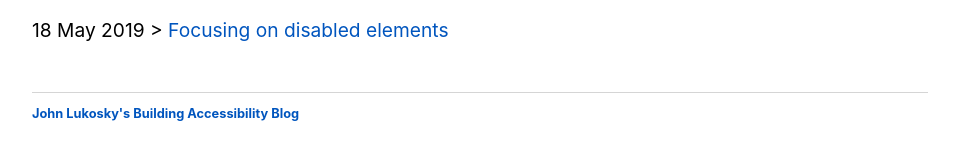
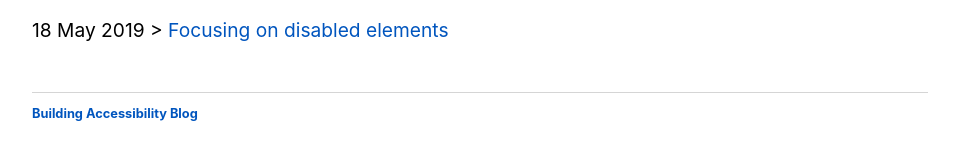
Before and after one commit to jlukosky/jlukosky, a Jekyll site: the page built from index.html, in a window 1280 px wide. Shown: the part 235-395 px from the top of the page, without its empty margins (160-1119 px from the left). Built offline with Jekyll 4.4.1, drawn with Linux system fonts in a browser that asks for light colours.

Commit message:
updating page's title

```diff
--- a/_layouts/default.html
+++ b/_layouts/default.html
@@ -25,7 +25,7 @@
 		<footer>
 			<ul>
 				<!-- <li><a href="mailto:hankquinlanhub@gmail.com">email</a></li> -->
-				<li><a href="https://jlukosky.github.io">John Lukosky's Building Accessibility Blog</a></li>
+				<li><a href="https://jlukosky.github.io">Building Accessibility Blog</a></li>
 			</ul>
 		</footer>
 	</body>
--- a/index.html
+++ b/index.html
@@ -1,6 +1,6 @@
 ---
 layout: default
-title: John Lukosky's Building Accessibility Blog
+title: Home
 description: "Blog focusing primarily on web accessibility issues and solutions."
 ogimage: "https://jlukosky.github.io/assets/BA.png"
 ---
```
Also changed, not shown: other parts of _layouts/default.html (+1 -1 lines).
